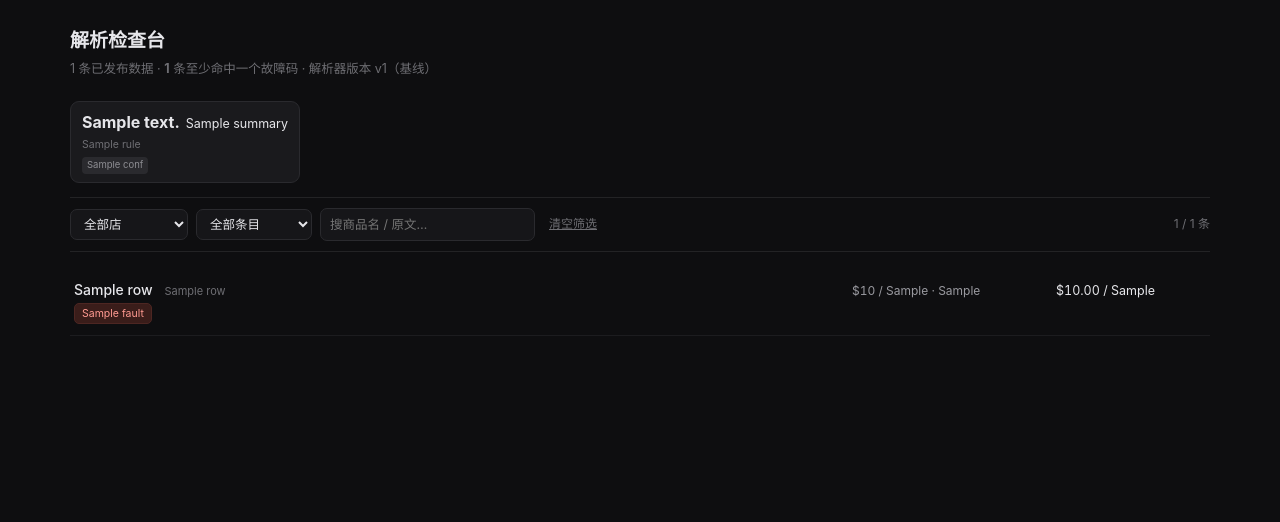
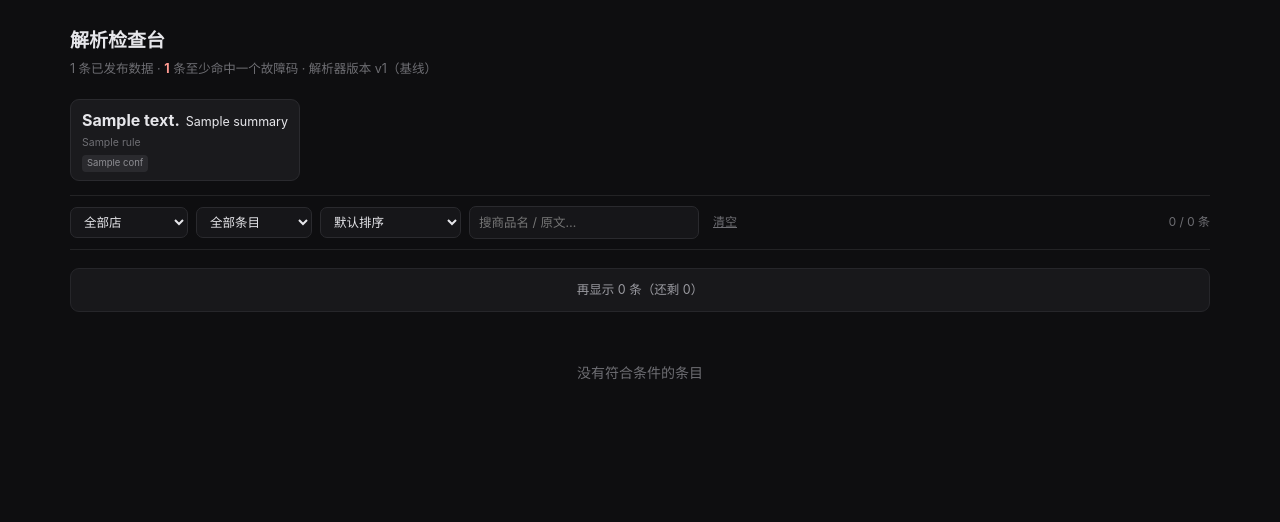
Before and after one commit to Wuyawalaaa/Remi, a Flask app: template templates/console.html in a window 1280 px wide. Shown: the top 522 px of the page. Run offline with Flask 3, Linux system fonts and the light colour scheme; the template is opened without the code that fills it: most values are stand-ins (such as "Sample title", 1, 10 or a date in 2020).

Commit message:
fix: 改走客户端渲染，并让开路由名 /console
两个问题都是实测撞出来的。

服务端把 653 条连同各自的详情面板全渲染出来，是 1.6MB、约两万六千个 DOM
节点，页面打不开。现在只发数据，行由前端渲染，一次 60 条，第二行第三行在
点开的那一刻才构建。同样的数据 383KB。

路由从 /console 改成 /inspect：调试模式下 Werkzeug 自己占用 /console 做
交互控制台，会静默盖掉这个路由——请求返回的是它的调试页，不报错。

顺带加了排序（单价高低、故障码数量），因为按单价倒序排是一眼看出规格缺失
那类错误的最快方式：燕窝 $1279/磅、泡菜 $271/磅、干面 $183/磅全在最前面。

```diff
--- a/app.py
+++ b/app.py
@@ -275,12 +275,15 @@ def index():
                            deals=all_deals, sample=sample)
 
 
-@app.route("/console")
-def console():
+@app.route("/inspect")
+def inspect_deals():
     """Parsed result next to the text it came from. An inspection surface, not a
     triage queue -- the codes are a filter over everything, never the whole list,
     because a page that only shows what the detector already knows about cannot
-    surface the classes nobody has thought of yet."""
+    surface the classes nobody has thought of yet.
+
+    Not /console: Werkzeug's debugger claims that path for its own interactive
+    console in debug mode and silently shadows the route."""
     con = sqlite3.connect(DB_PATH)
     con.row_factory = sqlite3.Row
     rows = [dict(r) for r in con.execute(
@@ -294,11 +297,21 @@ def console():
     for r in rows:
         r["faults"] = [f.as_dict() for f in console_faults.detect(r)]
 
+    # Sent as JSON and rendered client-side. Server-rendering all 653 rows with
+    # their detail panels produced 1.6 MB and ~26k nodes, and the page stopped
+    # responding. Only the rows in view get built now.
+    keep = ("id", "store_name", "product_name", "brand", "price_flyer",
+            "unit_flyer", "per_unit_volume", "package_amount",
+            "normalized_price", "unit_norm", "deal_type", "deal_conditions",
+            "b_from", "b_to", "faults")
+    payload = [{k: r.get(k) for k in keep} for r in rows]
+
     return render_template(
         "console.html",
-        rows=rows,
+        payload=payload,
         summary=console_faults.summarise(rows),
         stores=sorted({r["store_name"] for r in rows}),
+        n_total=len(rows),
         n_faulty=sum(1 for r in rows if r["faults"]),
     )
 
--- a/templates/console.html
+++ b/templates/console.html
@@ -5,81 +5,73 @@
 <meta name="viewport" content="width=device-width, initial-scale=1.0">
 <title>Remi — 解析检查台</title>
 <style>
-  :root{
-    --bg:#0e0e10; --panel:#label; --line:#232325; --dim:#6e6e73;
-    --text:#e6e6ea; --mute:#9a9aa0; --warn:#ffb454; --bad:#ff6b60; --ok:#4ec98a;
-  }
   *{box-sizing:border-box}
   body{margin:0;background:#0e0e10;color:#e6e6ea;
        font:14px/1.55 ui-sans-serif,-apple-system,"PingFang SC",system-ui,sans-serif}
-  a{color:inherit}
-  .wrap{max-width:1180px;margin:0 auto;padding:26px 20px 80px}
+  .wrap{max-width:1180px;margin:0 auto;padding:26px 20px 90px}
+  h1{font-size:19px;margin:0 0 4px;font-weight:650}
+  .sub{color:#6e6e73;font-size:12.5px;margin:0 0 20px}
+  .sub b{color:#ff9a91}
 
-  h1{font-size:19px;margin:0 0 4px;font-weight:650}
-  .sub{color:var(--dim);font-size:12.5px;margin:0 0 22px}
-
-  /* ── fault code chips ─────────────────────────────────────────────────── */
   .codes{display:flex;flex-wrap:wrap;gap:8px;margin:0 0 14px}
-  .chip{background:#1a1a1d;border:1px solid #2a2a2e;border-radius:9px;
-        padding:8px 11px;cursor:pointer;min-width:150px;text-align:left;
-        color:inherit;font:inherit;transition:border-color .12s,background .12s}
+  .chip{background:#1a1a1d;border:1px solid #2a2a2e;border-radius:9px;padding:8px 11px;
+        cursor:pointer;text-align:left;color:inherit;font:inherit;max-width:300px;
+        transition:border-color .12s,background .12s}
   .chip:hover{border-color:#3d3d43}
-  .chip[aria-pressed="true"]{background:#242429;border-color:#5a5a63}
+  .chip[aria-pressed="true"]{background:#242429;border-color:#6a6a73}
   .chip .n{font-size:16px;font-weight:650}
   .chip .lab{font-size:12.5px;margin-left:6px}
-  .chip .rule{display:block;color:var(--dim);font-size:10.5px;margin-top:3px;
-              line-height:1.4;max-width:280px}
+  .chip .rule{display:block;color:#6e6e73;font-size:10.5px;margin-top:3px;line-height:1.4}
   .chip .conf{display:inline-block;font-size:9.5px;padding:1px 5px;border-radius:4px;
               margin-top:4px;background:#2a2a2e;color:#8e8e93}
-  .chip .conf.guess{background:#3a2a12;color:var(--warn)}
+  .chip .conf.guess{background:#3a2a12;color:#ffb454}
 
-  /* ── filter bar ───────────────────────────────────────────────────────── */
-  .bar{display:flex;gap:8px;flex-wrap:wrap;align-items:center;margin:0 0 16px;
-       padding:10px 0;border-top:1px solid var(--line);border-bottom:1px solid var(--line)}
-  select,input[type=search]{background:#161619;border:1px solid #2a2a2e;color:var(--text);
+  .bar{display:flex;gap:8px;flex-wrap:wrap;align-items:center;margin:0 0 4px;padding:10px 0;
+       border-top:1px solid #232325;border-bottom:1px solid #232325}
+  select,input[type=search]{background:#161619;border:1px solid #2a2a2e;color:#e6e6ea;
        border-radius:7px;padding:6px 9px;font:inherit;font-size:12.5px}
-  input[type=search]{min-width:210px}
-  .count{margin-left:auto;color:var(--dim);font-size:12px}
-  .reset{background:none;border:none;color:var(--dim);cursor:pointer;font:inherit;
+  input[type=search]{min-width:230px}
+  .reset{background:none;border:none;color:#6e6e73;cursor:pointer;font:inherit;
          font-size:12px;text-decoration:underline}
+  .count{margin-left:auto;color:#6e6e73;font-size:12px;font-variant-numeric:tabular-nums}
 
-  /* ── items ────────────────────────────────────────────────────────────── */
   .item{border-bottom:1px solid #1c1c1f}
-  .item[hidden]{display:none}
-  .r1{display:grid;grid-template-columns:1fr 190px 150px;gap:14px;align-items:baseline;
+  .r1{display:grid;grid-template-columns:1fr 200px 155px;gap:14px;align-items:start;
       padding:11px 4px;cursor:pointer}
   .r1:hover{background:#151518}
   .name{font-weight:550}
-  .store{color:var(--dim);font-size:11px;margin-left:8px;font-weight:400}
-  .parsed{color:var(--mute);font-size:12px;font-variant-numeric:tabular-nums}
-  .unitprice{font-variant-numeric:tabular-nums;font-size:12.5px}
-  .tags{grid-column:1/-1;display:flex;gap:5px;flex-wrap:wrap;margin-top:2px}
+  .store{color:#6e6e73;font-size:11px;margin-left:8px;font-weight:400}
+  .tags{display:flex;gap:5px;flex-wrap:wrap;margin-top:4px}
   .tag{font-size:10.5px;padding:1.5px 7px;border-radius:5px;
        background:#3a1d1a;color:#ff9a91;border:1px solid #4d2622}
-  .tag.guess{background:#3a2a12;color:var(--warn);border-color:#4d3a18}
-  .clean{font-size:10.5px;color:var(--ok);opacity:.7}
+  .tag.guess{background:#3a2a12;color:#ffb454;border-color:#4d3a18}
+  .clean{font-size:10.5px;color:#4ec98a;opacity:.65}
+  .parsed{color:#9a9aa0;font-size:12px;font-variant-numeric:tabular-nums;padding-top:1px}
+  .up{font-variant-numeric:tabular-nums;font-size:12.5px;padding-top:1px}
+  .up.none{color:#6e6e73}
 
-  /* ── expanded rows 2 & 3 ──────────────────────────────────────────────── */
-  .body{display:none;padding:2px 4px 18px;grid-template-columns:1fr 1fr;gap:20px}
-  .item.open .body{display:grid}
-  .box h4{margin:0 0 7px;font-size:11px;color:var(--dim);font-weight:600;
-          letter-spacing:.04em;text-transform:uppercase}
-  pre{margin:0;background:#141417;border:1px solid #202024;border-radius:8px;
-      padding:11px 13px;font:12px/1.65 ui-monospace,SFMono-Regular,Menlo,monospace;
-      color:#c9c9cf;white-space:pre-wrap;word-break:break-word}
-  .kv{display:grid;grid-template-columns:auto 1fr;gap:3px 14px;font-size:12.5px}
-  .kv dt{color:var(--dim)}
+  .body{display:grid;grid-template-columns:1fr 1fr;gap:20px;padding:2px 4px 20px}
+  .box h4{margin:0 0 7px;font-size:11px;color:#6e6e73;font-weight:600;letter-spacing:.04em}
+  pre{margin:0;background:#141417;border:1px solid #202024;border-radius:8px;padding:11px 13px;
+      font:12px/1.65 ui-monospace,SFMono-Regular,Menlo,monospace;color:#c9c9cf;
+      white-space:pre-wrap;word-break:break-word}
+  .kv{display:grid;grid-template-columns:auto 1fr;gap:3px 14px;font-size:12.5px;margin:0}
+  .kv dt{color:#6e6e73}
   .kv dd{margin:0;font-variant-numeric:tabular-nums}
-  .why{margin-top:9px;font-size:12px;color:#ffb0a8;line-height:1.7}
-  .why b{color:#ff8b80;font-weight:600}
+  .why{margin-top:10px;font-size:12px;color:#ffb0a8;line-height:1.7}
+  .why b{color:#ff8b80}
+  .note{color:#6e6e73;font-size:11.5px;margin-top:8px;line-height:1.6}
+  .hist{grid-column:1/-1}
+  .hist summary{cursor:pointer;color:#6e6e73;font-size:11.5px;padding:5px 0}
+  .ver{border-left:2px solid #2a2a2e;padding:6px 0 6px 12px;margin:6px 0 0}
+  .ver .vh{font-size:11.5px;color:#9a9aa0}
+  .ver .vv{font-size:12.5px;font-variant-numeric:tabular-nums;margin-top:2px}
 
-  .hist{grid-column:1/-1;margin-top:4px}
-  .hist summary{cursor:pointer;color:var(--dim);font-size:11.5px;padding:5px 0}
-  .ver{border-left:2px solid #2a2a2e;padding:6px 0 6px 12px;margin:6px 0 0}
-  .ver .vh{font-size:11.5px;color:var(--mute)}
-  .ver .vv{font-size:12.5px;font-variant-numeric:tabular-nums;margin-top:2px}
-  .note{color:var(--dim);font-size:11.5px;margin-top:8px;line-height:1.6}
-  .empty{padding:50px 0;text-align:center;color:var(--dim)}
+  .more{display:block;width:100%;margin:18px 0 0;padding:11px;background:#18181b;
+        border:1px solid #26262a;border-radius:9px;color:#9a9aa0;font:inherit;
+        font-size:12.5px;cursor:pointer}
+  .more:hover{border-color:#3d3d43}
+  .empty{padding:50px 0;text-align:center;color:#6e6e73}
 </style>
 </head>
 <body>
@@ -87,8 +79,7 @@
 
   <h1>解析检查台</h1>
   <p class="sub">
-    {{ rows|length }} 条已发布数据 · <b>{{ n_faulty }}</b> 条至少命中一个故障码 ·
-    解析器版本 v1（基线）
+    {{ n_total }} 条已发布数据 · <b>{{ n_faulty }}</b> 条至少命中一个故障码 · 解析器版本 v1（基线）
   </p>
 
   <div class="codes">
@@ -102,153 +93,149 @@
   </div>
 
   <div class="bar">
-    <select id="f-store">
-      <option value="">全部店</option>
-      {% for s in stores %}<option value="{{ s }}">{{ s }}</option>{% endfor %}
-    </select>
-    <select id="f-state">
-      <option value="">全部条目</option>
-      <option value="faulty">仅有故障码的</option>
-      <option value="clean">仅干净的</option>
-    </select>
+    <select id="f-store"><option value="">全部店</option>
+      {% for s in stores %}<option>{{ s }}</option>{% endfor %}</select>
+    <select id="f-state"><option value="">全部条目</option>
+      <option value="faulty">仅有故障码的</option><option value="clean">仅干净的</option></select>
+    <select id="f-sort"><option value="">默认排序</option>
+      <option value="up-desc">单价从高到低</option><option value="up-asc">单价从低到高</option>
+      <option value="n-desc">故障码最多的在前</option></select>
     <input type="search" id="f-q" placeholder="搜商品名 / 原文…">
-    <button class="reset" id="reset">清空筛选</button>
+    <button class="reset" id="reset">清空</button>
     <span class="count" id="count"></span>
   </div>
 
-  <div id="list">
-  {% for r in rows %}
-    {% set up = r.normalized_price %}
-    <article class="item"
-             data-store="{{ r.store_name }}"
-             data-codes="{{ r.faults|map(attribute='code')|join(' ') }}"
-             data-q="{{ ((r.product_name or '') ~ ' ' ~ (r.deal_conditions or '') ~ ' ' ~ (r.brand or ''))|lower }}">
+  <div id="list"></div>
+  <button class="more" id="more" hidden></button>
+  <div class="empty" id="empty" hidden>没有符合条件的条目</div>
+</div>
 
+<script id="data" type="application/json">{{ payload|tojson }}</script>
+<script>
+const ROWS = JSON.parse(document.getElementById('data').textContent);
+ROWS.forEach((r, i) => {
+  r._i = i;
+  r._q = ((r.product_name||'') + ' ' + (r.deal_conditions||'') + ' ' + (r.brand||'')).toLowerCase();
+  r._codes = r.faults.map(f => f.code);
+});
+
+const PAGE = 60;
+const el = id => document.getElementById(id);
+const active = new Set();
+let shown = PAGE, view = ROWS;
+
+const esc = s => String(s ?? '').replace(/[&<>"]/g, c =>
+  ({'&':'&amp;','<':'&lt;','>':'&gt;','"':'&quot;'}[c]));
+const money = v => v == null ? null : '$' + Number(v).toFixed(2);
+
+function compute(){
+  const store = el('f-store').value, state = el('f-state').value;
+  const q = el('f-q').value.trim().toLowerCase(), sort = el('f-sort').value;
+  view = ROWS.filter(r => {
+    if (store && r.store_name !== store) return false;
+    if (state === 'faulty' && !r._codes.length) return false;
+    if (state === 'clean'  &&  r._codes.length) return false;
+    for (const c of active) if (!r._codes.includes(c)) return false;
+    if (q && !r._q.includes(q)) return false;
+    return true;
+  });
+  if (sort === 'up-desc') view = [...view].sort((a,b)=>(b.normalized_price??-1)-(a.normalized_price??-1));
+  if (sort === 'up-asc')  view = [...view].sort((a,b)=>(a.normalized_price??1e9)-(b.normalized_price??1e9));
+  if (sort === 'n-desc')  view = [...view].sort((a,b)=>b.faults.length-a.faults.length);
+  shown = PAGE;
+  render();
+}
+
+function rowHTML(r){
+  const tags = r.faults.length
+    ? r.faults.map(f => `<span class="tag ${/启发/.test(f.confidence)?'guess':''}" title="${esc(f.rule)}">${esc(f.label)}</span>`).join('')
+    : '<span class="clean">无故障码</span>';
+  const up = r.normalized_price != null
+    ? `${money(r.normalized_price)} / ${esc(r.unit_norm)}`
+    : '<span class="up none">无单价</span>';
+  return `<article class="item" data-i="${r._i}">
     <div class="r1">
       <div>
-          <span class="name">{{ r.product_name }}</span>
-          <span class="store">{{ r.store_name }}</span>
-          <div class="tags">
-            {% for f in r.faults %}
-              <span class="tag {{ 'guess' if '启发' in f.confidence else '' }}"
-                    title="{{ f.rule }}{% if f.detail %} — {{ f.detail }}{% endif %}">{{ f.label }}</span>
-            {% else %}
-              <span class="clean">无故障码</span>
-            {% endfor %}
+        <span class="name">${esc(r.product_name)}</span><span class="store">${esc(r.store_name)}</span>
+        <div class="tags">${tags}</div>
       </div>
+      <div class="parsed">${r.price_flyer!=null?'$'+r.price_flyer:'—'} / ${esc(r.unit_flyer)||'—'}${r.per_unit_volume?' · '+esc(r.per_unit_volume):''}</div>
+      <div class="up">${up}</div>
     </div>
-        <div class="parsed">
-          {% if r.price_flyer is not none %}${{ r.price_flyer }}{% else %}—{% endif %}
-          / {{ r.unit_flyer or '—' }}
-          {% if r.per_unit_volume %}· {{ r.per_unit_volume }}{% endif %}
-        </div>
-        <div class="unitprice">
-          {% if up %}${{ '%.2f'|format(up) }} / {{ r.unit_norm }}{% else %}<span style="color:#6e6e73">无单价</span>{% endif %}
-        </div>
-      </div>
+  </article>`;
+}
 
-      <div class="body">
-        <!-- 第二行：原文 -->
+// Rows 2 and 3 are built only when an item is opened. Building all of them up
+// front is what made the first version unusable.
+function bodyHTML(r){
+  const why = r.faults.map(f =>
+    `<div><b>${esc(f.label)}</b> — ${esc(f.rule)}${f.detail?'（'+esc(f.detail)+'）':''}</div>`).join('');
+  const up = r.normalized_price != null ? `${money(r.normalized_price)} / ${esc(r.unit_norm)}` : '—';
+  const codes = r.faults.length ? r.faults.map(f=>esc(f.label)).join(' · ') : '无故障码';
+  return `<div class="body">
     <div class="box">
       <h4>第二行 · 原文</h4>
-          <pre>{{ r.deal_conditions or '（这条没有任何描述文字）' }}</pre>
-          {% if r.brand %}<div class="note">品牌字段：{{ r.brand }}</div>{% endif %}
-          {% if r.deal_type %}<div class="note">促销字段：{{ r.deal_type }}</div>{% endif %}
+      <pre>${esc(r.deal_conditions) || '（这条没有任何描述文字）'}</pre>
+      ${r.brand?`<div class="note">品牌字段：${esc(r.brand)}</div>`:''}
+      ${r.deal_type?`<div class="note">促销字段：${esc(r.deal_type)}</div>`:''}
     </div>
-
-        <!-- 第一行展开：解析器读出了什么 -->
     <div class="box">
       <h4>第一行 · 解析结果</h4>
       <dl class="kv">
-            <dt>价格</dt><dd>{{ r.price_flyer if r.price_flyer is not none else '—' }}</dd>
-            <dt>单位</dt><dd>{{ r.unit_flyer or '—' }}</dd>
-            <dt>包装规格</dt><dd>{{ r.per_unit_volume or '（空）' }}</dd>
-            <dt>数量</dt><dd>{{ r.package_amount }}</dd>
-            <dt>算出单价</dt><dd>{% if up %}${{ '%.2f'|format(up) }} / {{ r.unit_norm }}{% else %}—{% endif %}</dd>
-            <dt>有效期</dt><dd>{{ r.b_from }} → {{ r.b_to }}</dd>
+        <dt>价格</dt><dd>${r.price_flyer ?? '—'}</dd>
+        <dt>单位</dt><dd>${esc(r.unit_flyer) || '—'}</dd>
+        <dt>包装规格</dt><dd>${esc(r.per_unit_volume) || '（空）'}</dd>
+        <dt>数量</dt><dd>${r.package_amount ?? '—'}</dd>
+        <dt>算出单价</dt><dd>${up}</dd>
+        <dt>有效期</dt><dd>${esc(r.b_from)} → ${esc(r.b_to)}</dd>
       </dl>
-          {% if r.faults %}
-          <div class="why">
-            {% for f in r.faults %}
-              <div><b>{{ f.label }}</b> — {{ f.rule }}{% if f.detail %}（{{ f.detail }}）{% endif %}</div>
-            {% endfor %}
+      ${why?`<div class="why">${why}</div>`:''}
     </div>
-          {% endif %}
-        </div>
-
-        <!-- 第三行：解析历史 -->
     <details class="hist">
       <summary>第三行 · 解析历史（1 个版本）▾</summary>
       <div class="ver">
-            <div class="vh">v1 · 基线 · 当前解析器（改解析器前的状态）</div>
-            <div class="vv">
-              {% if up %}${{ '%.2f'|format(up) }} / {{ r.unit_norm }}{% else %}无单价{% endif %}
-              &nbsp;·&nbsp;
-              {% for f in r.faults %}{{ f.label }}{% if not loop.last %} · {% endif %}{% else %}无故障码{% endfor %}
-              &nbsp;·&nbsp;<span style="color:#6e6e73">未裁定</span>
+        <div class="vh">v1 · 基线 · 当前解析器（还没改过）</div>
+        <div class="vv">${up} · ${codes} · <span style="color:#6e6e73">未裁定</span></div>
       </div>
-          </div>
-          <div class="note">
-            改一次解析器就多一层。裁定（确认／误报）和手动增删故障码还没做——
-            先看这一版检测得准不准，再决定要不要它们。
-          </div>
+      <div class="note">改一次解析器多一层。裁定（确认／误报）和手动增删故障码还没做——先看这版检测得准不准。</div>
     </details>
-      </div>
-    </article>
-  {% endfor %}
-  </div>
-
-  <div class="empty" id="empty" hidden>没有符合条件的条目</div>
-</div>
-
-<script>
-const items = [...document.querySelectorAll('.item')];
-const chips = [...document.querySelectorAll('.chip')];
-const fStore = document.getElementById('f-store');
-const fState = document.getElementById('f-state');
-const fQ     = document.getElementById('f-q');
-const active = new Set();
-
-function apply(){
-  const store = fStore.value, state = fState.value;
-  const q = fQ.value.trim().toLowerCase();
-  let n = 0;
-  for (const el of items){
-    const codes = el.dataset.codes ? el.dataset.codes.split(' ') : [];
-    let ok = true;
-    if (store && el.dataset.store !== store) ok = false;
-    if (ok && state === 'faulty' && codes.length === 0) ok = false;
-    if (ok && state === 'clean'  && codes.length > 0)  ok = false;
-    if (ok && active.size && ![...active].every(c => codes.includes(c))) ok = false;
-    if (ok && q && !el.dataset.q.includes(q)) ok = false;
-    el.hidden = !ok;
-    if (ok) n++;
-  }
-  document.getElementById('count').textContent = n + ' / ' + items.length + ' 条';
-  document.getElementById('empty').hidden = n > 0;
+  </div>`;
 }
 
-chips.forEach(c => c.addEventListener('click', () => {
+function render(){
+  const slice = view.slice(0, shown);
+  el('list').innerHTML = slice.map(rowHTML).join('');
+  el('count').textContent = `${view.length} / ${ROWS.length} 条`;
+  el('empty').hidden = view.length > 0;
+  const rest = view.length - slice.length;
+  el('more').hidden = rest <= 0;
+  el('more').textContent = `再显示 ${Math.min(rest, PAGE)} 条（还剩 ${rest}）`;
+}
+
+el('list').addEventListener('click', e => {
+  const item = e.target.closest('.item');
+  if (!item || e.target.closest('.hist')) return;
+  const open = item.querySelector('.body');
+  if (open) { open.remove(); return; }
+  item.insertAdjacentHTML('beforeend', bodyHTML(ROWS[+item.dataset.i]));
+});
+
+document.querySelectorAll('.chip').forEach(c => c.addEventListener('click', () => {
   const code = c.dataset.code;
   active.has(code) ? active.delete(code) : active.add(code);
   c.setAttribute('aria-pressed', active.has(code));
-  apply();
+  compute();
 }));
-
-// Clicking the top row opens rows 2 and 3. The details element inside stops
-// its own clicks so opening the history does not collapse the item.
-items.forEach(el => {
-  el.querySelector('.r1').addEventListener('click', () => el.classList.toggle('open'));
+['f-store','f-state','f-sort'].forEach(id => el(id).addEventListener('change', compute));
+el('f-q').addEventListener('input', compute);
+el('more').addEventListener('click', () => { shown += PAGE; render(); });
+el('reset').addEventListener('click', () => {
+  active.clear();
+  document.querySelectorAll('.chip').forEach(c => c.setAttribute('aria-pressed', false));
+  ['f-store','f-state','f-sort','f-q'].forEach(id => el(id).value = '');
+  compute();
 });
-document.querySelectorAll('.hist').forEach(d => d.addEventListener('click', e => e.stopPropagation()));
-
-[fStore, fState].forEach(s => s.addEventListener('change', apply));
-fQ.addEventListener('input', apply);
-document.getElementById('reset').addEventListener('click', () => {
-  active.clear(); chips.forEach(c => c.setAttribute('aria-pressed', false));
-  fStore.value = ''; fState.value = ''; fQ.value = ''; apply();
-});
-apply();
+compute();
 </script>
 </body>
 </html>
```
Lines whose indentation alone changed are shown as unchanged.
